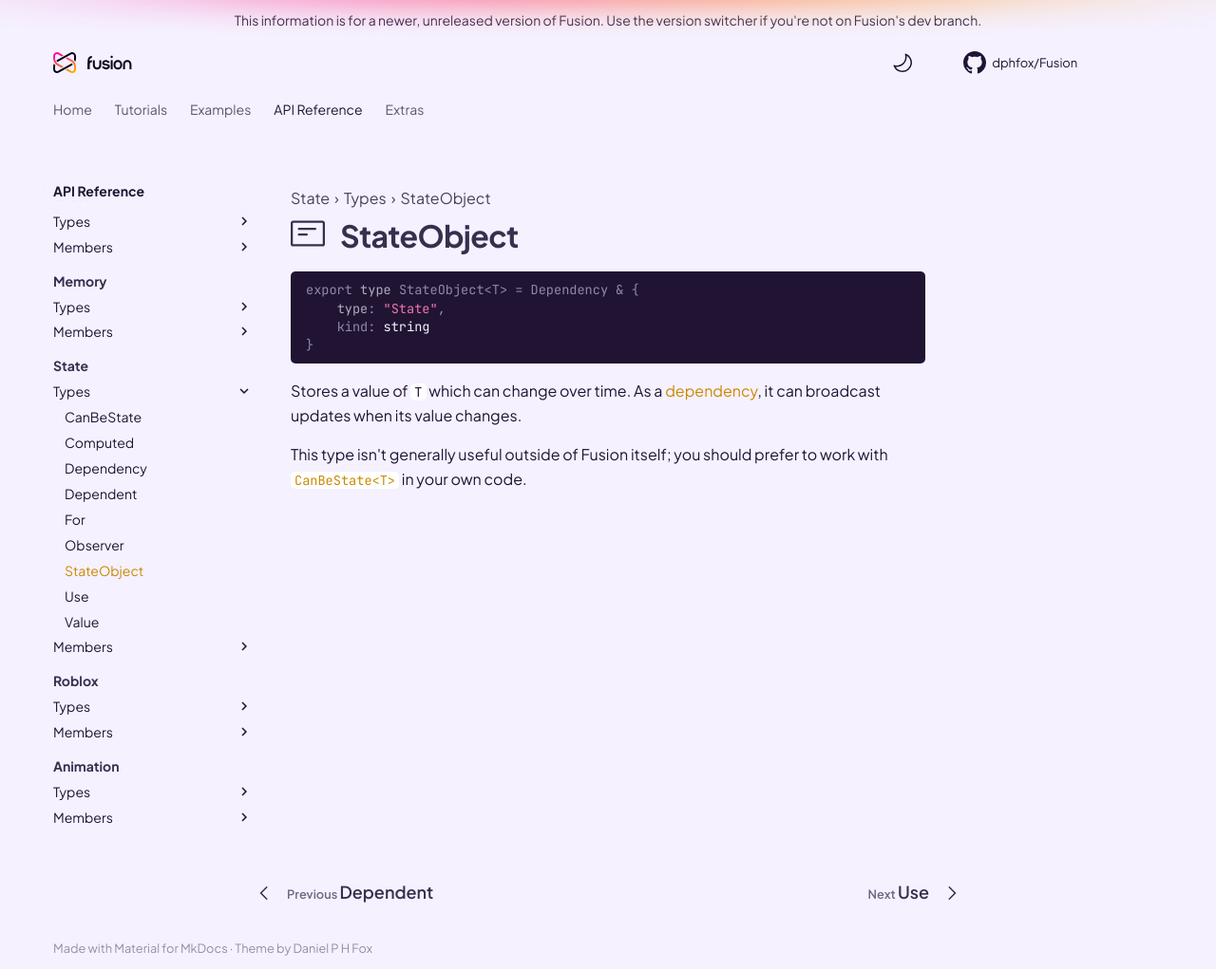
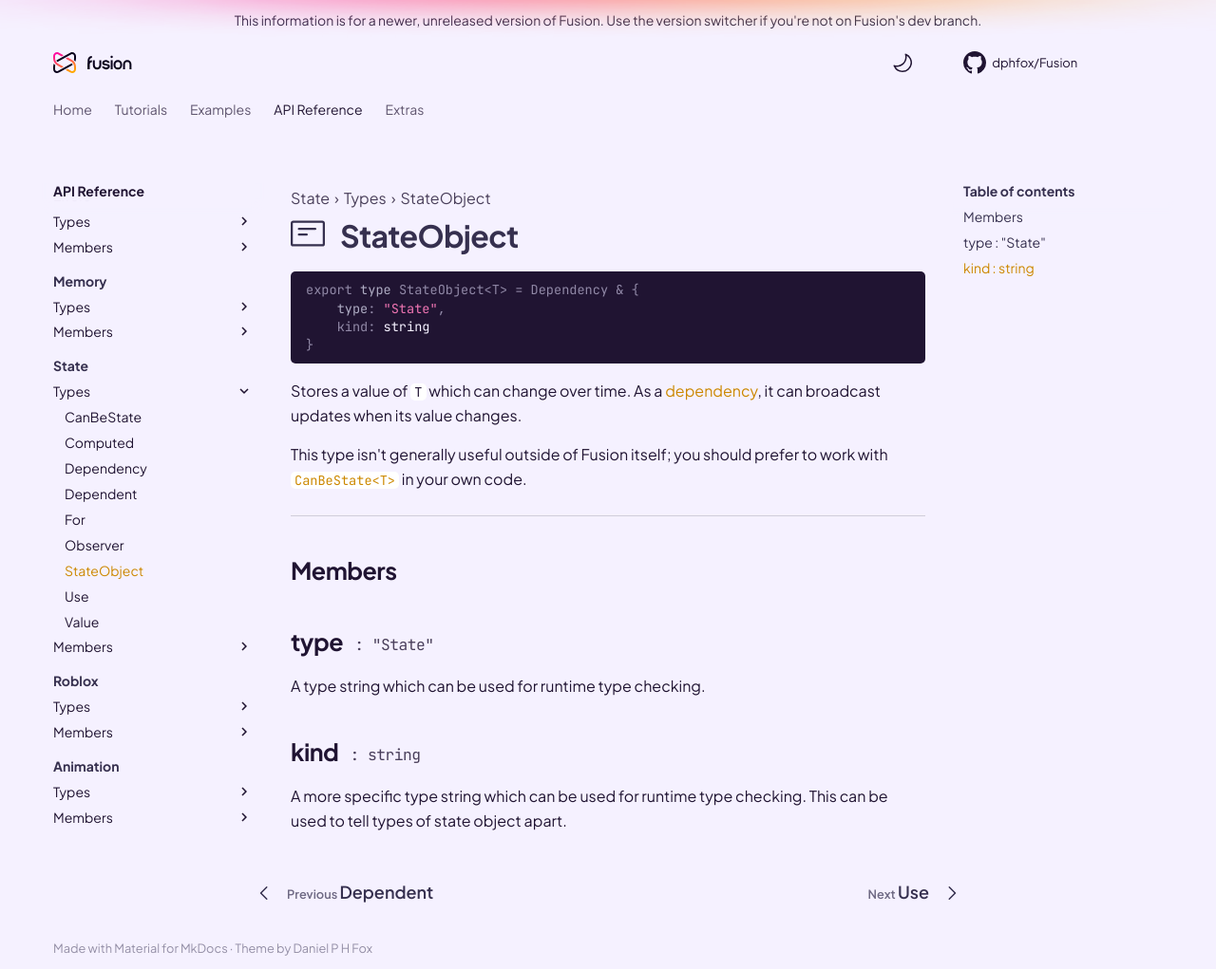
Before and after one commit to dphfox/Fusion, an MkDocs documentation site: the page built from docs/api-reference/state/types/stateobject.md, in a window 1280 px wide and 1021 px high. Shown: the whole window at 95% size. Built offline with MkDocs 1.6.1 and Material for MkDocs 9.7.7, drawn with Linux system fonts in a browser that asks for light colours; comment, search, counter and statistics services are not loaded; the version menu is left out.

Commit message:
Update StateObject with member API

```diff
--- a/docs/api-reference/state/types/stateobject.md
+++ b/docs/api-reference/state/types/stateobject.md
@@ -21,3 +21,26 @@ Stores a value of `T` which can change over time. As a
 
 This type isn't generally useful outside of Fusion itself; you should prefer to
 work with [`CanBeState<T>`](../canbestate) in your own code.
+
+-----
+
+## Members
+
+<h2 markdown>
+	type
+	<span class="fusiondoc-api-type">
+		: "State"
+	</span>
+</h2>
+
+A type string which can be used for runtime type checking.
+
+<h2 markdown>
+	kind
+	<span class="fusiondoc-api-type">
+		: string
+	</span>
+</h2>
+
+A more specific type string which can be used for runtime type checking. This
+can be used to tell types of state object apart.
```
